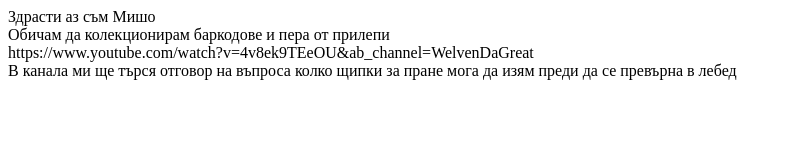
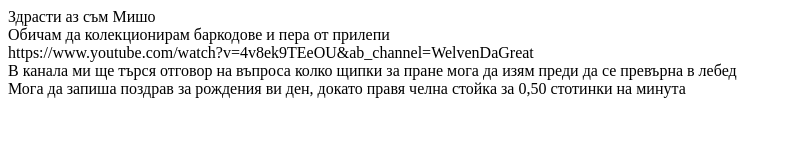
Before and after one commit to mihail-petrov/stu1101261005, a plain HTML site: page index.html in a window 1280 px wide. Shown: the whole page, without its empty margins (0-792 px from the left). Drawn offline with Linux system fonts and the light colour scheme.

Commit message:
add pricing model for private content

```diff
--- a/index.html
+++ b/index.html
@@ -19,5 +19,8 @@
     <!-- - информация за вашият канал какво ще правите, как ще го правите и какво да очакват феновете -->
     <div>В канала ми ще търся отговор на въпроса колко щипки за пране мога да изям преди да се превърна в лебед</div>
 
+    <!-- - примерно остойностяване на вашите услуги -->
+    <div>Мога да запиша поздрав за рождения ви ден, докато правя челна стойка за 0,50 стотинки на минута</div>
+
 </body>
 </html>
```
